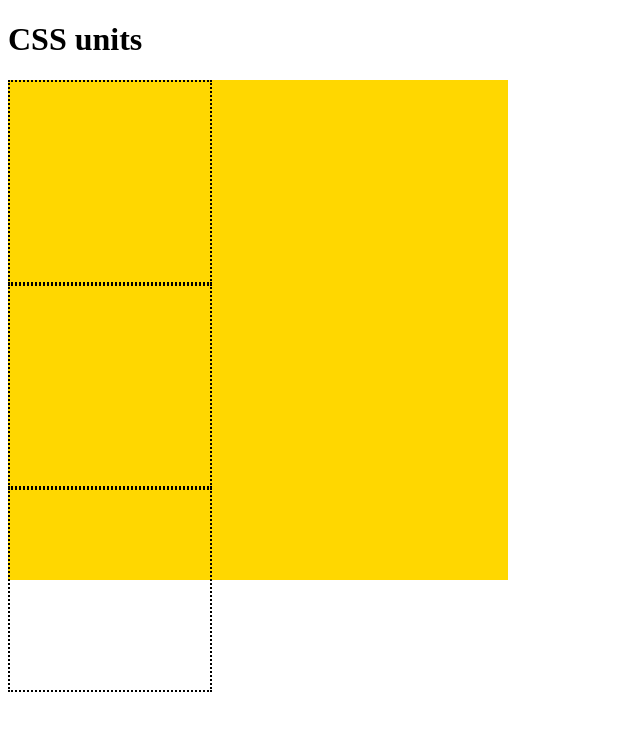
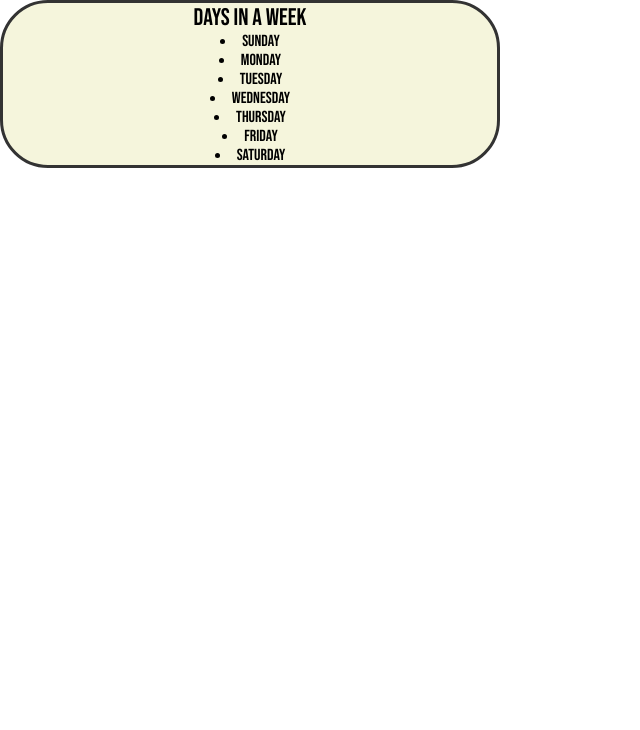
Before and after one commit to ZLakpa/css-journey, a plain HTML site: page basicUnit/index.html in a window 1280 px wide. Shown: the whole page, without its empty margins (0-640 px from the left). Drawn offline with Linux system fonts and the light colour scheme.

Commit message:
change h1 font

```diff
--- a/basicUnit/index.html
+++ b/basicUnit/index.html
@@ -4,15 +4,32 @@
     <meta charset="UTF-8">
     <meta name="viewport" content="width=device-width, initial-scale=1.0">
     <title>MyFile</title>
+    <link rel="preconnect" href="https://fonts.googleapis.com">
+<link rel="preconnect" href="https://fonts.gstatic.com" crossorigin>
+<link href="https://fonts.googleapis.com/css2?family=Bebas+Neue&display=swap" rel="stylesheet">
     <link rel="stylesheet" href="style.css">
 </head>
 <body>
-    <h1>CSS units</h1>
-    <!-- <p>Lorem ipsum dolor sit amet consectetur adipisicing elit. Perspiciatis suscipit ex, mollitia eveniet ea laborum, nihil voluptates enim porro debitis doloremque nostrum numquam rem temporibus expedita tenetur inventore magni quae.</p> -->
-    <div class="container">
-        <div class="item one"></div>
-        <div class="item two"></div>
-        <div class="item three"></div>
-    </div>
+    <!-- <h1>CSS units</h1>
+    <p>Lorem ipsum dolor sit amet consectetur adipisicing elit. Perspiciatis suscipit ex, mollitia eveniet ea laborum, nihil voluptates enim porro debitis doloremque nostrum numquam rem temporibus expedita tenetur inventore.</p>
+   <article>
+    <ul>
+        <li>mercury</li>
+        <li>mars</li>
+        <li>earth</li>
+        <li>venus</li>
+        <li>jupiter</li>
+    </ul>
+   </article> -->
+   <nav>
+    <h1>Days in a week</h1>
+    <li>Sunday</li>
+    <li>Monday</li>
+    <li>Tuesday</li>
+    <li>Wednesday</li>
+    <li>Thursday</li>
+    <li>Friday</li>
+    <li>Saturday</li>
+   </nav>
 </body>
 </html>
--- a/basicUnit/style.css
+++ b/basicUnit/style.css
@@ -1,16 +1,62 @@
+body {
+    font-family: "Bebas Neue", sans-serif;
+  font-weight: 400;
+  font-style: normal;
 
 
+}
+* {
+    margin: 0;
+    padding: 0;
+}
 
+nav {
+    background-color: beige;
+    border: 3px solid #333;
+    border-radius: 3em;
+    text-align: center;
+    box-sizing: border-box;
+    margin: 0auto;
+    max-width: 500px;
 
-.container {
-    height: 500px;
-    width:500px;
-    background-color: gold;
-    display: grid;
 }
-.item {
+
+/* h1, p {
     height: 200px;
     width: 200px;
-    border: 2px dotted black;
+    border: 5px solid navy;
+    padding: 10px;
+} */
+
+/* p {
+    box-sizing: border-box;
+
+} */
+/* h1 {
+    text-align: center;
+    vertical-align: middle;
+
+} */
+/* ul {
+    list-style-type: decimal-leading-zero;
+    list-style-position: inside;
+    color: tan;
+}
+ */
+/* ul li:nth-child(odd) {
+    color:palegreen;
+    font-size: 2rem;
 
 }
+ul li:nth-child(even) {
+    color: indianred;
+} */
+
+/* ::marker {
+    font-family: fantasy;
+    font-size: 1.5em;
+    content: " This is yours > ";
+} */
+h1 {
+    font-weight: 200;
+}
```
